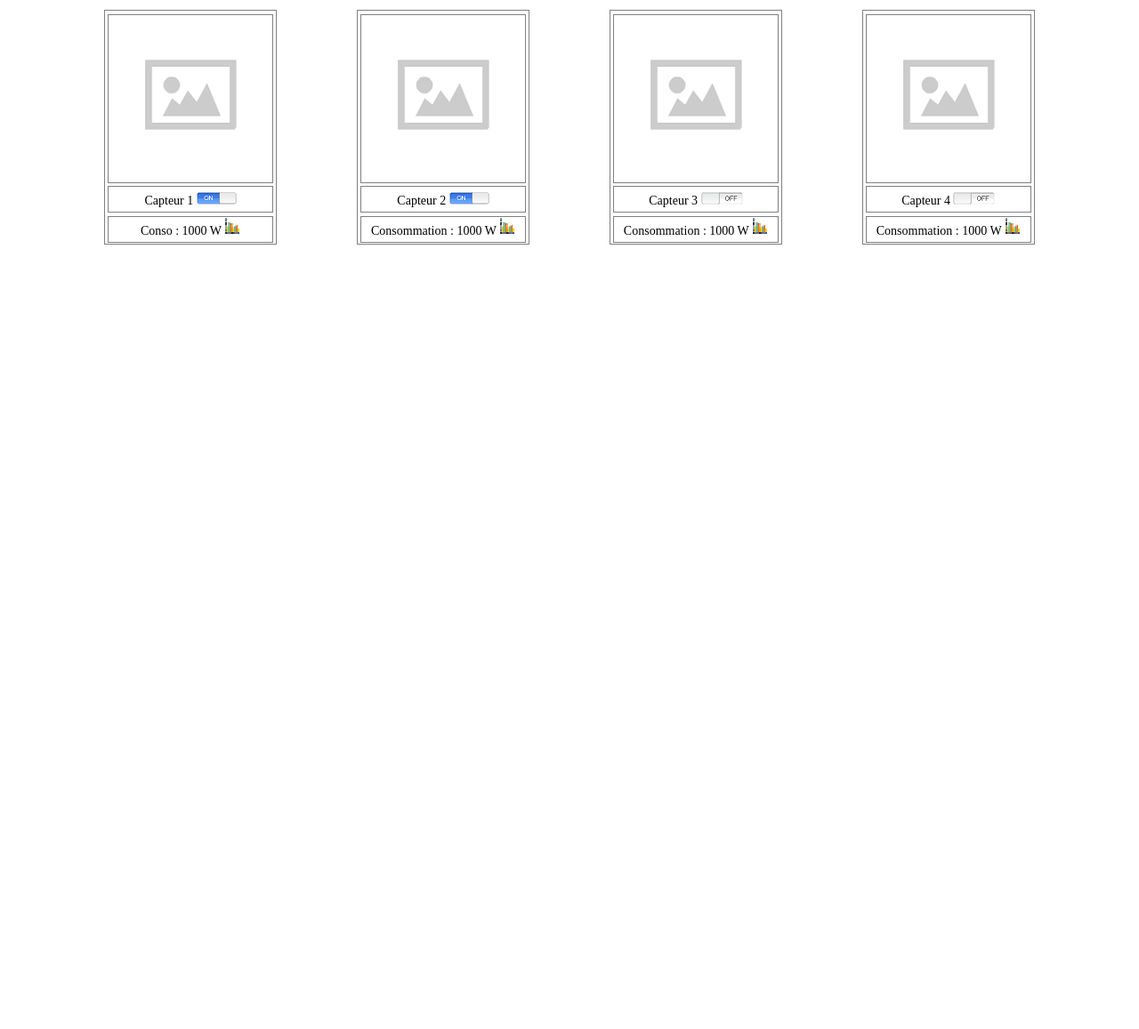
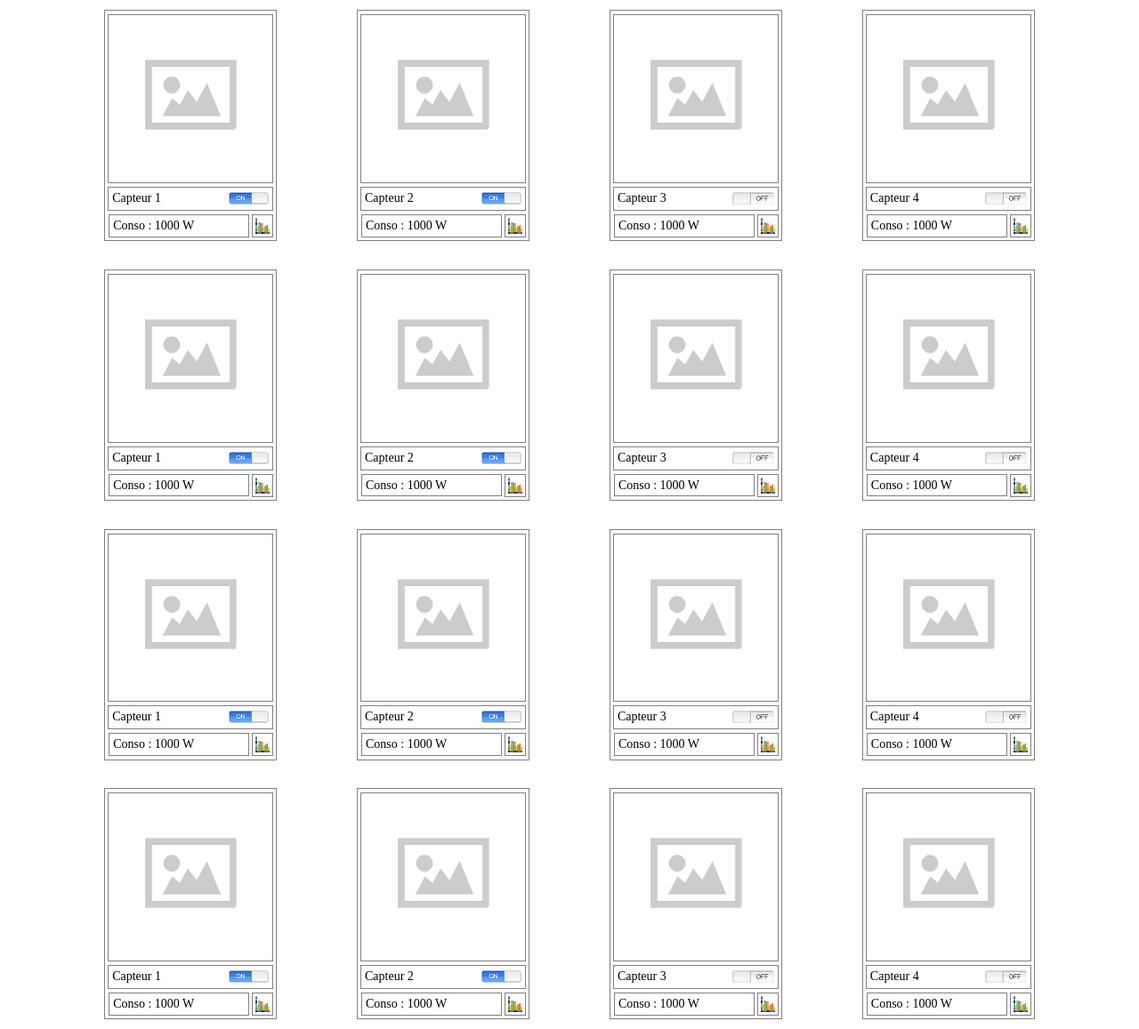
Before and after one commit to ogaland/D314-Projet, a PHP site: page / in a window 1280 px wide. Shown: the whole page at 89% size. Before the commit the page ends 275 px from the top, so only its background shows below. Run offline with PHP 8.4, Linux system fonts and the light colour scheme.

Commit message:
interface statique
suite (sans interaction)

```diff
--- a/web/design.css
+++ b/web/design.css
@@ -19,42 +19,71 @@ table{
 }
 
 td{
-    text-align:center;
     line-height:1.7em;
     vertical-align:middle;
 }
 
 #capteur{
     width: 192px;
-    height: 262px;
+    height: 258px;
     margin: auto;
     border: 1px solid grey;
 }
 
 #photo{
-    width: 96%;
+    text-align:center;
+    width: 184px;
     margin: auto;
-    margin-top: 2%;
+    margin-top: 4px;
+    border: 1px solid grey;
+}
+
+#cadre_milieu{
+    width: 184px;
+    margin: auto;
+    margin-top: 4px;
+    height: 25px;
     border: 1px solid grey;
 }
 
 #nom_capteur{
-    width: 96%;
+    width: 120px;
+    float: left;
+    height: auto;
+    padding-left: 4px;
+}
+
+#on-off{
+    width: 52px;
+    float: right;
+    padding-right: 4px;
+    padding-top: 3px;
+    height: auto;
+    text-align: right;
+}
+
+#cadre_bas{
+    width: 184px;
     margin: auto;
-    margin-top: 2%;
-    padding-top: 2%;
+    margin-top: 4px;
+    height: 25px;
+}
+
+#conso{
+    width: 152px;
+    float: left;
+    height: auto;
+    padding-left: 4px;
     border: 1px solid grey;
 }
 
-#conso{
-    width: 96%;
-    margin: auto;
-    margin-top: 2%;
+#stat{
+    width: 20px;
+    float: right;
+    padding-right: 2px;
+    padding-top: 2px;
+    margin-right: -1px;
+    height: 22px;
+    text-align: right;
     border: 1px solid grey;
 }
-
-span {
-  display:inline-block;
-  line-height:1.3em;
-  vertical-align:middle;
-}
--- a/web/index.html
+++ b/web/index.html
@@ -19,58 +19,363 @@ and open the template in the editor.
                         <div id ="photo">
                             <img src="img/standard.png" />
                         </div>
-                        <div id ="nom_capteur">
+                        <div id ="cadre_milieu">
+                            <div id="nom_capteur">
                                 Capteur 1
+                            </div>
+                            <div id="on-off">
                                 <img src="img/ON.png" />
                             </div>
-                        <div id ="conso">
-                            Conso :      1000 W
+                        </div>
+                        <div id ="cadre_bas">
+                            <div id="conso">
+                                Conso : 1000 W
+                            </div>
+                            <div id="stat">
                                 <img src="img/stat.png" />
                             </div>
                         </div>
+                    </div>
+                </td>                <td>
+                    <div id="capteur">
+                        <div id ="photo">
+                            <img src="img/standard.png" />
+                        </div>
+                        <div id ="cadre_milieu">
+                            <div id="nom_capteur">
+                                Capteur 2
+                            </div>
+                            <div id="on-off">
+                                <img src="img/ON.png" />
+                            </div>
+                        </div>
+                        <div id ="cadre_bas">
+                            <div id="conso">
+                                Conso : 1000 W
+                            </div>
+                            <div id="stat">
+                                <img src="img/stat.png" />
+                            </div>
+                        </div>
+                    </div>
+                </td>                <td>
+                    <div id="capteur">
+                        <div id ="photo">
+                            <img src="img/standard.png" />
+                        </div>
+                        <div id ="cadre_milieu">
+                            <div id="nom_capteur">
+                                Capteur 3
+                            </div>
+                            <div id="on-off">
+                                <img src="img/OFF.png" />
+                            </div>
+                        </div>
+                        <div id ="cadre_bas">
+                            <div id="conso">
+                                Conso : 1000 W
+                            </div>
+                            <div id="stat">
+                                <img src="img/stat.png" />
+                            </div>
+                        </div>
+                    </div>
+                </td>                <td>
+                    <div id="capteur">
+                        <div id ="photo">
+                            <img src="img/standard.png" />
+                        </div>
+                        <div id ="cadre_milieu">
+                            <div id="nom_capteur">
+                                Capteur 4
+                            </div>
+                            <div id="on-off">
+                                <img src="img/OFF.png" />
+                            </div>
+                        </div>
+                        <div id ="cadre_bas">
+                            <div id="conso">
+                                Conso : 1000 W
+                            </div>
+                            <div id="stat">
+                                <img src="img/stat.png" />
+                            </div>
+                        </div>
+                    </div>
                 </td>
+            </tr>
+            <tr><td><br/></td></tr>
+            <tr>
                 <td>
                     <div id="capteur">
                         <div id ="photo">
                             <img src="img/standard.png" />
                         </div>
-                        <div id ="nom_capteur">
-                            Capteur 2
+                        <div id ="cadre_milieu">
+                            <div id="nom_capteur">
+                                Capteur 1
+                            </div>
+                            <div id="on-off">
                                 <img src="img/ON.png" />
                             </div>
-                        <div id ="conso">
-                            Consommation :      1000 W
+                        </div>
+                        <div id ="cadre_bas">
+                            <div id="conso">
+                                Conso : 1000 W
+                            </div>
+                            <div id="stat">
                                 <img src="img/stat.png" />
                             </div>
                         </div>
+                    </div>
+                </td>                <td>
+                    <div id="capteur">
+                        <div id ="photo">
+                            <img src="img/standard.png" />
+                        </div>
+                        <div id ="cadre_milieu">
+                            <div id="nom_capteur">
+                                Capteur 2
+                            </div>
+                            <div id="on-off">
+                                <img src="img/ON.png" />
+                            </div>
+                        </div>
+                        <div id ="cadre_bas">
+                            <div id="conso">
+                                Conso : 1000 W
+                            </div>
+                            <div id="stat">
+                                <img src="img/stat.png" />
+                            </div>
+                        </div>
+                    </div>
+                </td>                <td>
+                    <div id="capteur">
+                        <div id ="photo">
+                            <img src="img/standard.png" />
+                        </div>
+                        <div id ="cadre_milieu">
+                            <div id="nom_capteur">
+                                Capteur 3
+                            </div>
+                            <div id="on-off">
+                                <img src="img/OFF.png" />
+                            </div>
+                        </div>
+                        <div id ="cadre_bas">
+                            <div id="conso">
+                                Conso : 1000 W
+                            </div>
+                            <div id="stat">
+                                <img src="img/stat.png" />
+                            </div>
+                        </div>
+                    </div>
+                </td>                <td>
+                    <div id="capteur">
+                        <div id ="photo">
+                            <img src="img/standard.png" />
+                        </div>
+                        <div id ="cadre_milieu">
+                            <div id="nom_capteur">
+                                Capteur 4
+                            </div>
+                            <div id="on-off">
+                                <img src="img/OFF.png" />
+                            </div>
+                        </div>
+                        <div id ="cadre_bas">
+                            <div id="conso">
+                                Conso : 1000 W
+                            </div>
+                            <div id="stat">
+                                <img src="img/stat.png" />
+                            </div>
+                        </div>
+                    </div>
                 </td>
+            </tr>
+            <tr><td><br/></td></tr>
+            <tr>
                 <td>
                     <div id="capteur">
                         <div id ="photo">
                             <img src="img/standard.png" />
                         </div>
-                        <div id ="nom_capteur">
-                            Capteur 3
-                            <img src="img/OFF.png" />
+                        <div id ="cadre_milieu">
+                            <div id="nom_capteur">
+                                Capteur 1
                             </div>
-                        <div id ="conso">
-                            Consommation :      1000 W
+                            <div id="on-off">
+                                <img src="img/ON.png" />
+                            </div>
+                        </div>
+                        <div id ="cadre_bas">
+                            <div id="conso">
+                                Conso : 1000 W
+                            </div>
+                            <div id="stat">
                                 <img src="img/stat.png" />
                             </div>
                         </div>
+                    </div>
+                </td>                <td>
+                    <div id="capteur">
+                        <div id ="photo">
+                            <img src="img/standard.png" />
+                        </div>
+                        <div id ="cadre_milieu">
+                            <div id="nom_capteur">
+                                Capteur 2
+                            </div>
+                            <div id="on-off">
+                                <img src="img/ON.png" />
+                            </div>
+                        </div>
+                        <div id ="cadre_bas">
+                            <div id="conso">
+                                Conso : 1000 W
+                            </div>
+                            <div id="stat">
+                                <img src="img/stat.png" />
+                            </div>
+                        </div>
+                    </div>
+                </td>                <td>
+                    <div id="capteur">
+                        <div id ="photo">
+                            <img src="img/standard.png" />
+                        </div>
+                        <div id ="cadre_milieu">
+                            <div id="nom_capteur">
+                                Capteur 3
+                            </div>
+                            <div id="on-off">
+                                <img src="img/OFF.png" />
+                            </div>
+                        </div>
+                        <div id ="cadre_bas">
+                            <div id="conso">
+                                Conso : 1000 W
+                            </div>
+                            <div id="stat">
+                                <img src="img/stat.png" />
+                            </div>
+                        </div>
+                    </div>
+                </td>                <td>
+                    <div id="capteur">
+                        <div id ="photo">
+                            <img src="img/standard.png" />
+                        </div>
+                        <div id ="cadre_milieu">
+                            <div id="nom_capteur">
+                                Capteur 4
+                            </div>
+                            <div id="on-off">
+                                <img src="img/OFF.png" />
+                            </div>
+                        </div>
+                        <div id ="cadre_bas">
+                            <div id="conso">
+                                Conso : 1000 W
+                            </div>
+                            <div id="stat">
+                                <img src="img/stat.png" />
+                            </div>
+                        </div>
+                    </div>
                 </td>
+            </tr>
+            <tr><td><br/></td></tr>
+            <tr>
                 <td>
                     <div id="capteur">
                         <div id ="photo">
                             <img src="img/standard.png" />
                         </div>
-                        <div id ="nom_capteur">
-                            Capteur 4
+                        <div id ="cadre_milieu">
+                            <div id="nom_capteur">
+                                Capteur 1
+                            </div>
+                            <div id="on-off">
+                                <img src="img/ON.png" />
+                            </div>
+                        </div>
+                        <div id ="cadre_bas">
+                            <div id="conso">
+                                Conso : 1000 W
+                            </div>
+                            <div id="stat">
+                                <img src="img/stat.png" />
+                            </div>
+                        </div>
+                    </div>
+                </td>                <td>
+                    <div id="capteur">
+                        <div id ="photo">
+                            <img src="img/standard.png" />
+                        </div>
+                        <div id ="cadre_milieu">
+                            <div id="nom_capteur">
+                                Capteur 2
+                            </div>
+                            <div id="on-off">
+                                <img src="img/ON.png" />
+                            </div>
+                        </div>
+                        <div id ="cadre_bas">
+                            <div id="conso">
+                                Conso : 1000 W
+                            </div>
+                            <div id="stat">
+                                <img src="img/stat.png" />
+                            </div>
+                        </div>
+                    </div>
+                </td>                <td>
+                    <div id="capteur">
+                        <div id ="photo">
+                            <img src="img/standard.png" />
+                        </div>
+                        <div id ="cadre_milieu">
+                            <div id="nom_capteur">
+                                Capteur 3
+                            </div>
+                            <div id="on-off">
                                 <img src="img/OFF.png" />
                             </div>
-                        <div id ="conso">
-                            Consommation :      1000 W
+                        </div>
+                        <div id ="cadre_bas">
+                            <div id="conso">
+                                Conso : 1000 W
+                            </div>
+                            <div id="stat">
                                 <img src="img/stat.png" />
+                            </div>
+                        </div>
+                    </div>
+                </td>                <td>
+                    <div id="capteur">
+                        <div id ="photo">
+                            <img src="img/standard.png" />
+                        </div>
+                        <div id ="cadre_milieu">
+                            <div id="nom_capteur">
+                                Capteur 4
+                            </div>
+                            <div id="on-off">
+                                <img src="img/OFF.png" />
+                            </div>
+                        </div>
+                        <div id ="cadre_bas">
+                            <div id="conso">
+                                Conso : 1000 W
+                            </div>
+                            <div id="stat">
+                                <img src="img/stat.png" />
+                            </div>
                         </div>
                     </div>
                 </td>
```
Lines whose indentation alone changed are shown as unchanged.
